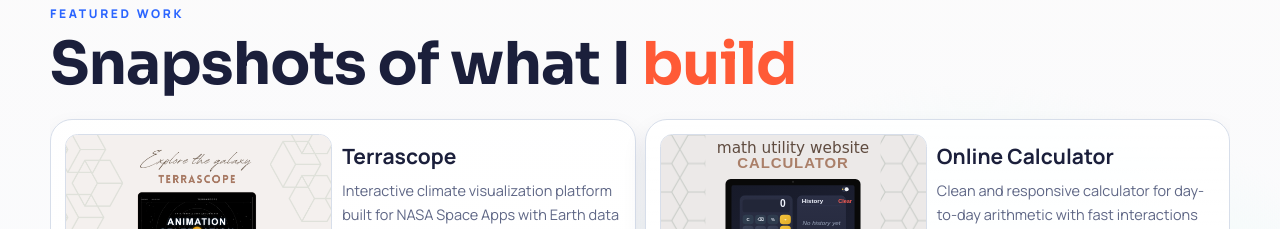
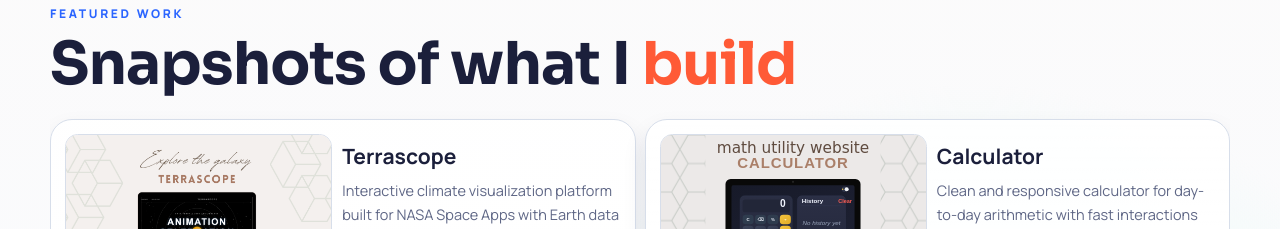
Before and after one commit to kartheiiy/portfolio-college, a plain HTML site: page index.html in a window 1280 px wide. Shown: the part 1260-1489 px from the top of the page. Drawn offline with nearby package versions, Linux system fonts and the light colour scheme.

Commit message:
Update index.html

```diff
--- a/index.html
+++ b/index.html
@@ -133,10 +133,10 @@
 
           <article class="featured-card card">
             <div class="featured-thumb">
-              <img src="online-calculator.svg" alt="Online Calculator preview" loading="lazy" decoding="async">
+              <img src="online-calculator.svg" alt="Calculator preview" loading="lazy" decoding="async">
             </div>
             <div class="featured-body">
-              <h3>Online Calculator</h3>
+              <h3>Calculator</h3>
               <p>Clean and responsive calculator for day-to-day arithmetic with fast interactions across devices.</p>
               <a href="https://calculator-demo-mu.vercel.app/" class="btn btn-ghost">Open Project</a>
             </div>
```
